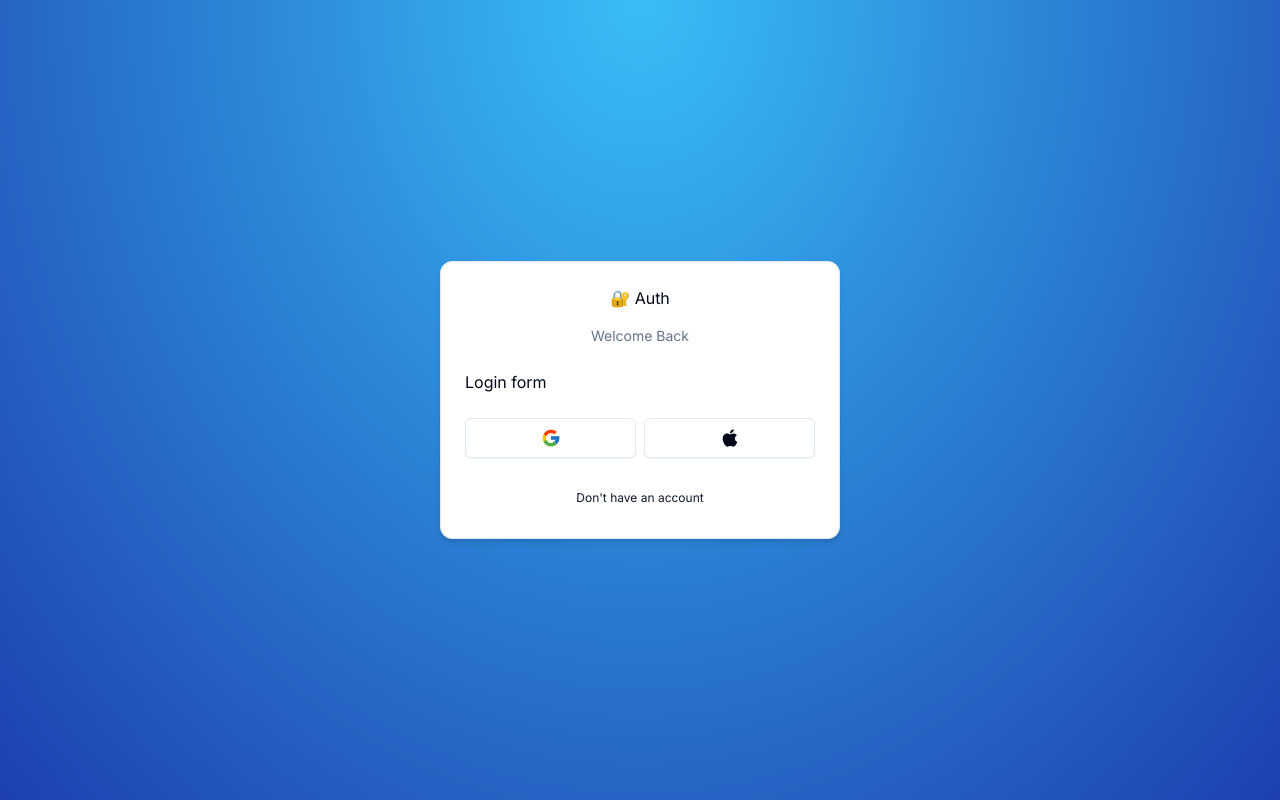
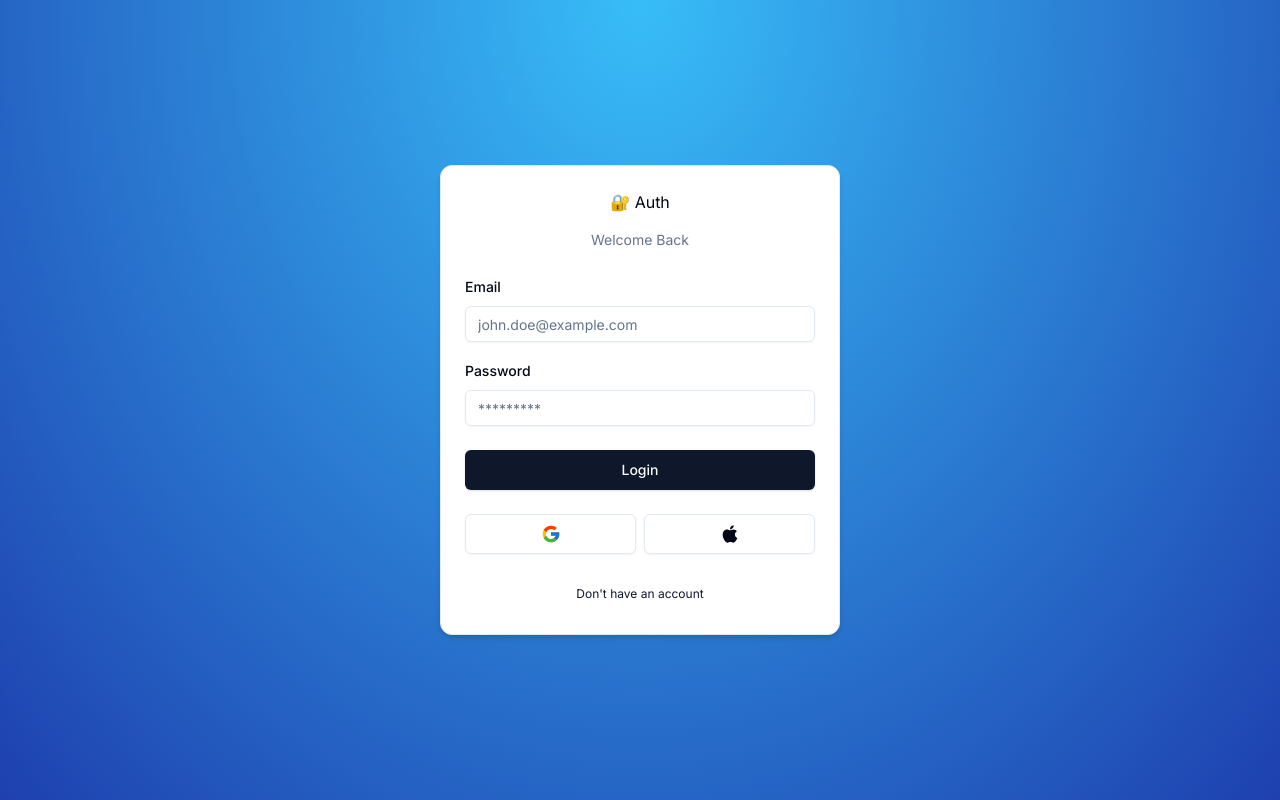
Before and after one commit to kyleex/pingwin, a Next.js app: page /login in a window 1280 px wide. Built offline with nearby package versions, Linux system fonts and the light colour scheme.

Commit message:
feat: Add finished login form component UI and schema validation
includes form handling using `react-hook-form` and schema validation using `zod`. Ready to plug auth flow

```diff
--- a/components/auth/login-form.tsx
+++ b/components/auth/login-form.tsx
@@ -1,6 +1,45 @@
+/**
+ * Renders a login form component.
+ * @returns The rendered login form component.
+ */
+
+"use client"; // Directive indicating that the following code is client-side.
+
+import z from "zod"; // Importing zod library for schema validation.
+import { useForm } from "react-hook-form"; // Importing useForm from react-hook-form for form handling.
+import { zodResolver } from "@hookform/resolvers/zod"; // Importing zodResolver from @hookform/resolvers/zod to integrate zod with react-hook-form.
+import { loginSchema } from "@/schemas"; // Importing loginSchema which is a zod schema defining the structure of login data.
+
+// Importing various components for building the form.
+import { Input } from "@/components/ui/input";
+import {
+  Form,
+  FormControl,
+  FormField,
+  FormItem,
+  FormLabel,
+  FormMessage,
+} from "@/components/ui/form";
 import { CardWrapper } from "@/components/auth/card-wrapper";
+import { Button } from "@/components/ui/button";
 
+// LoginForm component definition.
 export const LoginForm = () => {
+  // Using useForm hook to create a form object that handles the form state.
+  // z.infer<typeof loginSchema> is used to infer the type of form data from loginSchema.
+  // resolver: zodResolver(loginSchema) is used to validate form data using loginSchema.
+  const form = useForm<z.infer<typeof loginSchema>>({
+    resolver: zodResolver(loginSchema),
+    defaultValues: {
+      email: "",
+      password: "",
+    },
+  });
+
+  const onSubmit = (values: z.infer<typeof loginSchema>) => {
+    console.log(values);
+  };
+  // Rendering the form inside a CardWrapper.
   return (
     <CardWrapper
       headerLabel="Welcome Back"
@@ -8,7 +47,49 @@
       backButtonHref="/register"
       showSocial
     >
-      Login form
+      <Form {...form}>
+        <form onSubmit={form.handleSubmit(onSubmit)} className="space-y-6">
+          <div className="space-y-4">
+            {/* FormField component for rendering the email field. */}
+            {/* // control={form.control} is used to connect the field to the form object. */}
+            {/* // name="email" sets the name of the field. */}
+            {/* // render={({ field }) => (...)} is used to render the actual input field. */}
+            <FormField
+              control={form.control}
+              name="email"
+              render={({ field }) => (
+                <FormItem>
+                  <FormLabel>Email</FormLabel>
+                  <FormControl>
+                    <Input
+                      {...field}
+                      placeholder="john.doe@example.com"
+                      type="email"
+                    />
+                  </FormControl>
+                  <FormMessage />
+                </FormItem>
+              )}
+            />
+            <FormField
+              control={form.control}
+              name="password"
+              render={({ field }) => (
+                <FormItem>
+                  <FormLabel>Password</FormLabel>
+                  <FormControl>
+                    <Input {...field} placeholder="*********" type="password" />
+                  </FormControl>
+                  <FormMessage />
+                </FormItem>
+              )}
+            />
+          </div>
+          <Button type="submit" size="lg" className="w-full">
+            Login
+          </Button>
+        </form>
+      </Form>
     </CardWrapper>
   );
 };
--- /dev/null
+++ b/components/ui/form.tsx
@@ -0,0 +1,176 @@
+import * as React from "react"
+import * as LabelPrimitive from "@radix-ui/react-label"
+import { Slot } from "@radix-ui/react-slot"
+import {
+  Controller,
+  ControllerProps,
+  FieldPath,
+  FieldValues,
+  FormProvider,
+  useFormContext,
+} from "react-hook-form"
+
+import { cn } from "@/lib/utils"
+import { Label } from "@/components/ui/label"
+
+const Form = FormProvider
+
+type FormFieldContextValue<
+  TFieldValues extends FieldValues = FieldValues,
+  TName extends FieldPath<TFieldValues> = FieldPath<TFieldValues>
+> = {
+  name: TName
+}
+
+const FormFieldContext = React.createContext<FormFieldContextValue>(
+  {} as FormFieldContextValue
+)
+
+const FormField = <
+  TFieldValues extends FieldValues = FieldValues,
+  TName extends FieldPath<TFieldValues> = FieldPath<TFieldValues>
+>({
+  ...props
+}: ControllerProps<TFieldValues, TName>) => {
+  return (
+    <FormFieldContext.Provider value={{ name: props.name }}>
+      <Controller {...props} />
+    </FormFieldContext.Provider>
+  )
+}
+
+const useFormField = () => {
+  const fieldContext = React.useContext(FormFieldContext)
+  const itemContext = React.useContext(FormItemContext)
+  const { getFieldState, formState } = useFormContext()
+
+  const fieldState = getFieldState(fieldContext.name, formState)
+
+  if (!fieldContext) {
+    throw new Error("useFormField should be used within <FormField>")
+  }
+
+  const { id } = itemContext
+
+  return {
+    id,
+    name: fieldContext.name,
+    formItemId: `${id}-form-item`,
+    formDescriptionId: `${id}-form-item-description`,
+    formMessageId: `${id}-form-item-message`,
+    ...fieldState,
+  }
+}
+
+type FormItemContextValue = {
+  id: string
+}
+
+const FormItemContext = React.createContext<FormItemContextValue>(
+  {} as FormItemContextValue
+)
+
+const FormItem = React.forwardRef<
+  HTMLDivElement,
+  React.HTMLAttributes<HTMLDivElement>
+>(({ className, ...props }, ref) => {
+  const id = React.useId()
+
+  return (
+    <FormItemContext.Provider value={{ id }}>
+      <div ref={ref} className={cn("space-y-2", className)} {...props} />
+    </FormItemContext.Provider>
+  )
+})
+FormItem.displayName = "FormItem"
+
+const FormLabel = React.forwardRef<
+  React.ElementRef<typeof LabelPrimitive.Root>,
+  React.ComponentPropsWithoutRef<typeof LabelPrimitive.Root>
+>(({ className, ...props }, ref) => {
+  const { error, formItemId } = useFormField()
+
+  return (
+    <Label
+      ref={ref}
+      className={cn(error && "text-destructive", className)}
+      htmlFor={formItemId}
+      {...props}
+    />
+  )
+})
+FormLabel.displayName = "FormLabel"
+
+const FormControl = React.forwardRef<
+  React.ElementRef<typeof Slot>,
+  React.ComponentPropsWithoutRef<typeof Slot>
+>(({ ...props }, ref) => {
+  const { error, formItemId, formDescriptionId, formMessageId } = useFormField()
+
+  return (
+    <Slot
+      ref={ref}
+      id={formItemId}
+      aria-describedby={
+        !error
+          ? `${formDescriptionId}`
+          : `${formDescriptionId} ${formMessageId}`
+      }
+      aria-invalid={!!error}
+      {...props}
+    />
+  )
+})
+FormControl.displayName = "FormControl"
+
+const FormDescription = React.forwardRef<
+  HTMLParagraphElement,
+  React.HTMLAttributes<HTMLParagraphElement>
+>(({ className, ...props }, ref) => {
+  const { formDescriptionId } = useFormField()
+
+  return (
+    <p
+      ref={ref}
+      id={formDescriptionId}
+      className={cn("text-[0.8rem] text-muted-foreground", className)}
+      {...props}
+    />
+  )
+})
+FormDescription.displayName = "FormDescription"
+
+const FormMessage = React.forwardRef<
+  HTMLParagraphElement,
+  React.HTMLAttributes<HTMLParagraphElement>
+>(({ className, children, ...props }, ref) => {
+  const { error, formMessageId } = useFormField()
+  const body = error ? String(error?.message) : children
+
+  if (!body) {
+    return null
+  }
+
+  return (
+    <p
+      ref={ref}
+      id={formMessageId}
+      className={cn("text-[0.8rem] font-medium text-destructive", className)}
+      {...props}
+    >
+      {body}
+    </p>
+  )
+})
+FormMessage.displayName = "FormMessage"
+
+export {
+  useFormField,
+  Form,
+  FormItem,
+  FormLabel,
+  FormControl,
+  FormDescription,
+  FormMessage,
+  FormField,
+}
--- /dev/null
+++ b/components/ui/input.tsx
@@ -0,0 +1,25 @@
+import * as React from "react"
+
+import { cn } from "@/lib/utils"
+
+export interface InputProps
+  extends React.InputHTMLAttributes<HTMLInputElement> {}
+
+const Input = React.forwardRef<HTMLInputElement, InputProps>(
+  ({ className, type, ...props }, ref) => {
+    return (
+      <input
+        type={type}
+        className={cn(
+          "flex h-9 w-full rounded-md border border-input bg-transparent px-3 py-1 text-sm shadow-sm transition-colors file:border-0 file:bg-transparent file:text-sm file:font-medium placeholder:text-muted-foreground focus-visible:outline-none focus-visible:ring-1 focus-visible:ring-ring disabled:cursor-not-allowed disabled:opacity-50",
+          className
+        )}
+        ref={ref}
+        {...props}
+      />
+    )
+  }
+)
+Input.displayName = "Input"
+
+export { Input }
--- /dev/null
+++ b/components/ui/label.tsx
@@ -0,0 +1,24 @@
+import * as React from "react"
+import * as LabelPrimitive from "@radix-ui/react-label"
+import { cva, type VariantProps } from "class-variance-authority"
+
+import { cn } from "@/lib/utils"
+
+const labelVariants = cva(
+  "text-sm font-medium leading-none peer-disabled:cursor-not-allowed peer-disabled:opacity-70"
+)
+
+const Label = React.forwardRef<
+  React.ElementRef<typeof LabelPrimitive.Root>,
+  React.ComponentPropsWithoutRef<typeof LabelPrimitive.Root> &
+    VariantProps<typeof labelVariants>
+>(({ className, ...props }, ref) => (
+  <LabelPrimitive.Root
+    ref={ref}
+    className={cn(labelVariants(), className)}
+    {...props}
+  />
+))
+Label.displayName = LabelPrimitive.Root.displayName
+
+export { Label }
--- a/package.json
+++ b/package.json
@@ -10,8 +10,10 @@
   },
   "dependencies": {
     "@auth/prisma-adapter": "^2.0.0",
+    "@hookform/resolvers": "^3.3.4",
     "@prisma/client": "^5.13.0",
     "@radix-ui/react-icons": "^1.3.0",
+    "@radix-ui/react-label": "^2.0.2",
     "@radix-ui/react-slot": "^1.0.2",
     "class-variance-authority": "^0.7.0",
     "clsx": "^2.1.1",
@@ -20,9 +22,11 @@
     "prisma": "^5.13.0",
     "react": "^18",
     "react-dom": "^18",
+    "react-hook-form": "^7.51.4",
     "react-icons": "^5.2.1",
     "tailwind-merge": "^2.3.0",
-    "tailwindcss-animate": "^1.0.7"
+    "tailwindcss-animate": "^1.0.7",
+    "zod": "^3.23.8"
   },
   "devDependencies": {
     "@types/node": "^20",
--- /dev/null
+++ b/schemas/index.ts
@@ -0,0 +1,10 @@
+import * as z from "zod";
+
+export const loginSchema = z.object({
+  email: z.string().email({
+    message: "Email is required",
+  }),
+  password: z.string().min(1, {
+    message: "Password is required",
+  }),
+});
```
Also changed, not shown: 1 other file (tests, documents, lock files or other folders).
